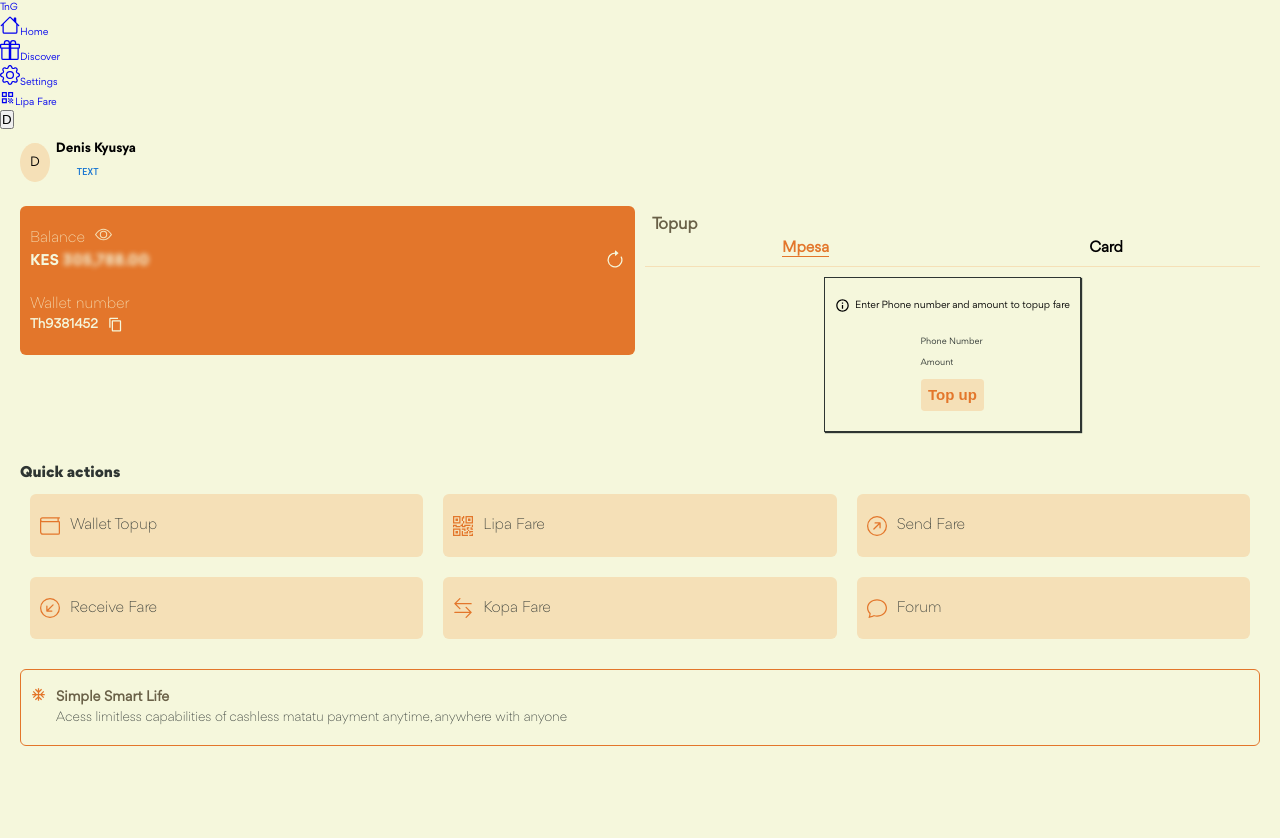
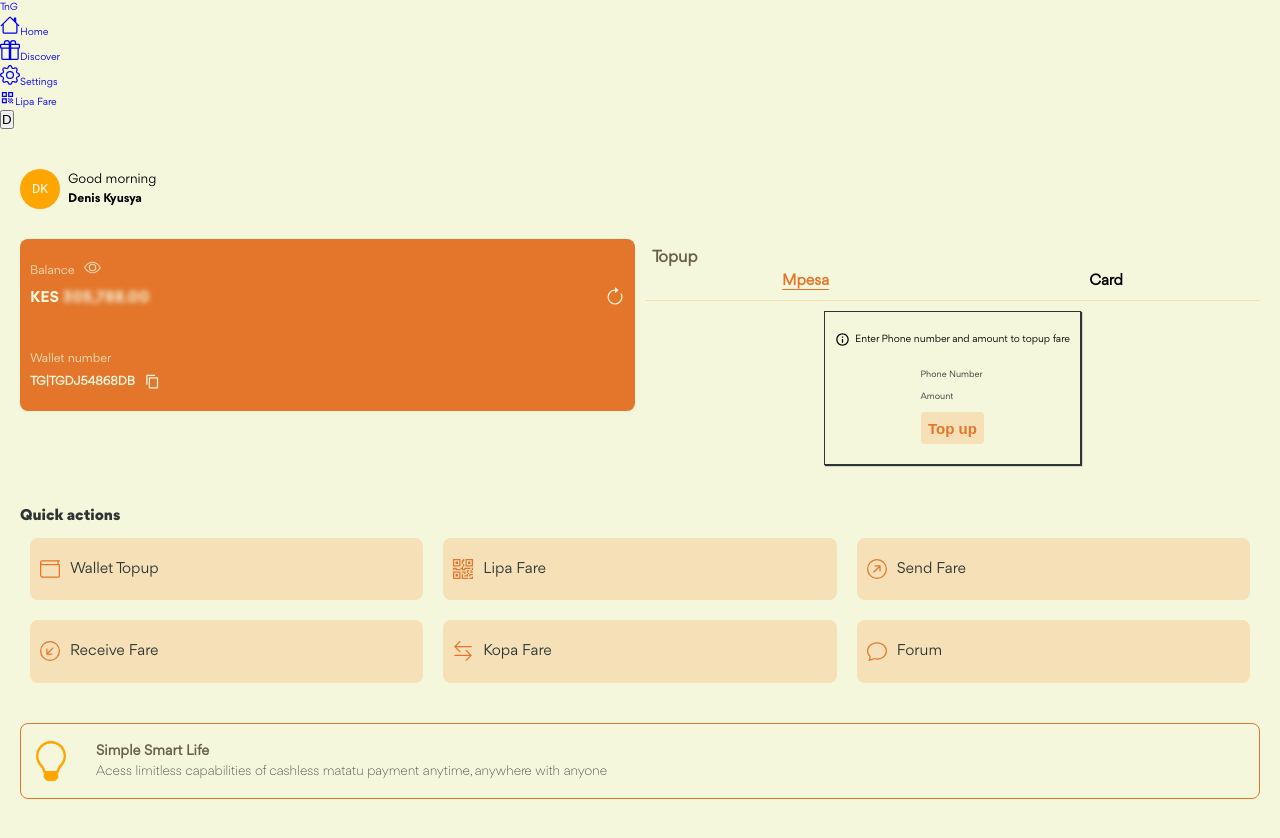
Before and after one commit to dennis-dentrix/tapandgo, a React (Vite) app: page / in a window 1280 px wide. Shown: the top 838 px of the page. Before the commit the page ends 811 px from the top, so only its background shows below. Built offline with nearby package versions, Linux system fonts and the light colour scheme.

Commit message:
Donre with Home Styling

```diff
--- a/src/pages/Home.jsx
+++ b/src/pages/Home.jsx
@@ -4,7 +4,7 @@ import { CopyToClipboard } from "react-copy-to-clipboard";
 import { toast, ToastContainer } from "react-toastify";
 import "react-toastify/dist/ReactToastify.css";
 import { ContentCopy, AcUnit } from "@mui/icons-material";
-import { Button } from "@mui/material";
+import { Avatar } from "@mui/material";
 
 import {
   BoxArrowRight,
@@ -17,6 +17,7 @@ import {
   ArrowClockwise,
   Eye,
   EyeSlash,
+  Lightbulb,
 } from "react-bootstrap-icons";
 import { Topup } from "./Topup";
 import img from "../assets/app.svg";
@@ -26,7 +27,7 @@ import "./styles/home.scss";
 export const Home = () => {
   const [showBal, setShowBal] = useState(true);
   const [copied, setCopied] = useState(true);
-  const walletNumb = "Th9381452";
+  const walletNumb = "TG|TGDJ54868DB";
 
   const notify = () => {
     copied
@@ -60,18 +61,16 @@ export const Home = () => {
   return (
     <main className="main">
       <section className="home">
-        <div className="home-intro">
-          <div className="home-intro__initial">D</div>
+        <div className="home-intro" style={{ marginTop: "3rem" }}>
+          <Avatar sx={{ bgcolor: "orange" }}>DK</Avatar>
           <div className="home-intro__greet">
             {/* Not working */}
-            <p className="greeting">{time}</p>
+            <p style={{ fontSize: "1.3rem" }}>{time()}</p>
             <p className="name">Denis Kyusya</p>
-            <Button variant="text">Text</Button>
           </div>
         </div>
 
         <div className="home-landing">
-          {/* Balance card */}
           <div className="home-landing__content">
             <div className="home-card ">
               <div className="home-card__view">
@@ -115,23 +114,6 @@ export const Home = () => {
                 </div>
               </div>
             </div>
-
-            {/* Download from playstore section */}
-            {/* <div className="home-app">
-              <div className="home-app__text">
-                <h2 className="home-app__heading">Get the app</h2>
-                <p className="home-app__desc">
-                  Get your wallet and start using it anytime anywhere
-                </p>
-              </div>
-              <img
-                src={img}
-                alt=""
-                className="home-app__img"
-                width={100}
-                height={100}
-              />
-            </div> */}
           </div>
 
           {/* Top up form */}
@@ -178,7 +160,9 @@ export const Home = () => {
         </div>
 
         <div className="foot">
-          <AcUnit className="actions-icon" />
+          <Lightbulb
+            style={{ marginRight: "1.5rem", fontSize: "4rem", color: "orange" }}
+          />
           <div className="foot-content">
             <h2 className="foot-heading">Simple Smart Life</h2>
             <p className="foot-desc">
--- a/src/pages/styles/home.scss
+++ b/src/pages/styles/home.scss
@@ -3,8 +3,8 @@
 .home {
   display: flex;
   flex-direction: column;
-  gap: 2rem;
-  // overflow-x: hidden;
+  gap: 3rem;
+
   &-intro {
     display: flex;
     align-items: center;
@@ -24,15 +24,16 @@
 
     display: flex;
     flex-direction: column;
-    gap: 1rem;
+    gap: 2rem;
 
     &__text {
       display: flex;
       align-items: center;
       gap: 1rem;
-      font-size: $paragraph-size;
-      font-family: "Light";
+      font-size: 1.2rem;
+      font-family: "Regular";
       color: $color-dark;
+      margin-bottom: 0.5rem;
     }
     &__amount {
       display: flex;
@@ -40,7 +41,7 @@
       color: $color-tertiary;
     }
     &__bal {
-      font-size: $paragraph-size;
+      font-size: 1.5rem;
       font-family: "Bold";
     }
     &__value {
@@ -49,6 +50,12 @@
       gap: 1rem;
       font-size: $paragraph-size-smaller;
       color: $color-tertiary;
+    }
+
+    &__numb {
+      font-size: 1.2rem;
+      font-family: "Regular";
+      font-weight: 800;
     }
   }
 
@@ -85,9 +92,10 @@
 .actions {
   &-title {
     font-family: "Black";
+    font-weight: 600;
   }
   &-name {
-    font-family: "Light";
+    font-family: "Regular";
   }
   &-container {
     display: grid;
@@ -100,6 +108,7 @@
   border-radius: $border-radius;
   padding: 1.7rem 1rem;
   display: flex;
+  align-items: center;
   gap: 1rem;
 
   &-heading {
@@ -117,6 +126,7 @@
 }
 .name {
   font-family: "Bold";
+  font-size: 1.2rem;
 }
 .blur {
   color: transparent;
--- a/src/theme-styles.scss
+++ b/src/theme-styles.scss
@@ -14,4 +14,4 @@ $paragraph-size-smaller: 1.1rem;
 $button-text: 1.5rem;
 $link-size: 1.7rem;
 
-$border-radius: 0.6rem;
+$border-radius: 0.8rem;
```
